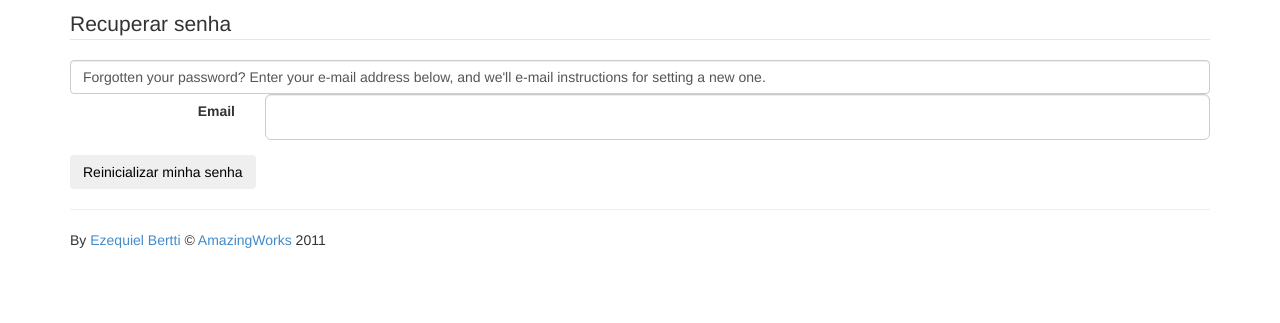
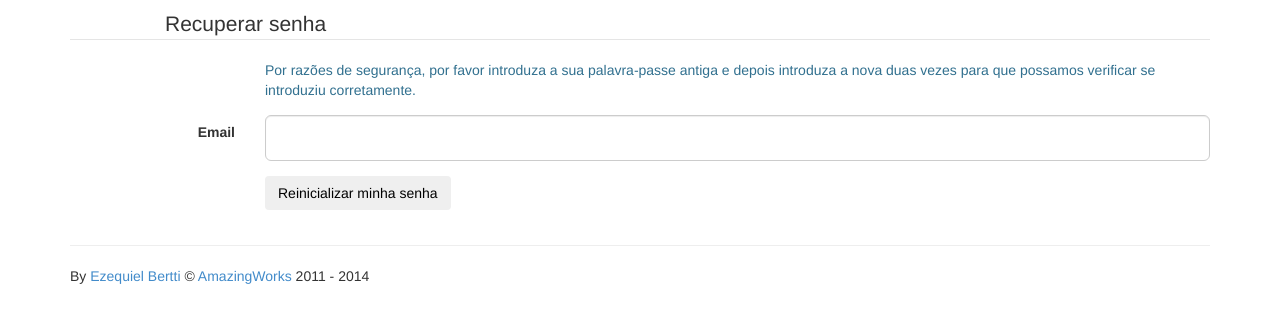
Before and after one commit to rainbow1128/django-registration-bootstrap, a Django app: a page that uses templates/base.html in a window 1280 px wide. Shown: the part 51-374 px from the top of the page. Run offline with Django 3.2, Linux system fonts and the light colour scheme; parts of the project's set-up code (start-up, migrations or seed data) failed here and were passed over; some libraries are stand-ins or nearby versions.

Commit message:
last changes

```diff
--- a/templates/base.html
+++ b/templates/base.html
@@ -35,7 +35,7 @@
           <ul class="nav navbar-nav">
             <li class="active"><a href="{% url 'index' %}">{% trans "Home" %}</a></li>
             <li><a href="http://www.amazingworks.com.br">{% trans "About" %}</a></li>
-            <li><a href="mailto:ebertti@gmail.com">{% trans "Contact" %}</a></li>
+            <li><a href="https://github.com/ebertti">{% trans "Contact" %}</a></li>
           </ul>
             {% if user.is_authenticated %}
             <ul class="nav navbar-nav navbar-right">
@@ -63,7 +63,7 @@
     {% endblock %}
     <hr>
     <footer>
-        <p>By <a href="mailto:ebertti@gmail.com">Ezequiel Bertti</a> &copy; <a href='http://www.amazingworks.com.br'>AmazingWorks</a> 2011</p>
+        <p>By <a href="https://github.com/ebertti">Ezequiel Bertti</a> &copy; <a href='http://www.amazingworks.com.br'>AmazingWorks</a> 2011 - 2014</p>
     </footer>
     </div> <!-- /container -->
 
--- a/templates/registration/password_reset_form.html
+++ b/templates/registration/password_reset_form.html
@@ -10,17 +10,19 @@
         {% endif %}
         <form action="" method="post" class="form-horizontal">{% csrf_token %}
             <fieldset>
-                <legend>{% trans "Password reset" %}</legend>
-                <div class="form-control">
-                    <div class="input">
-                        {% trans "Forgotten your password? Enter your e-mail address below, and we'll e-mail instructions for setting a new one." %}
+                <legend><span class="col-sm-offset-1">{% trans "Password reset" %}</span></legend>
+                <div class="form-group">
+                    <div class="col-sm-offset-2 col-sm-10 text-info">
+                        {% trans "Please enter your old password, for security's sake, and then enter your new password twice so we can verify you typed it in correctly." %}
                     </div>
                 </div>
                 {% for field in form %}
                     {% include 'registration/form_field.html' %}
                 {% endfor %}
-                <div class="actions">
-                    <button id='submit' class="btn primary" type="submit" data-loading-text="{% trans 'loading' %}..." accesskey="Enter">{% trans 'Reset my password' %}</button>
+                <div class="form-group">
+                    <div class="col-sm-offset-2 col-sm-10">
+                        <button id='submit' class="btn primary" type="submit" data-loading-text="{% trans 'loading' %}..." accesskey="Enter">{% trans 'Reset my password' %}</button>
+                    </div>
                 </div>
             </fieldset>
             <script type="text/javascript">
```
Also changed, not shown: db.sqlite3, 8 other files.
